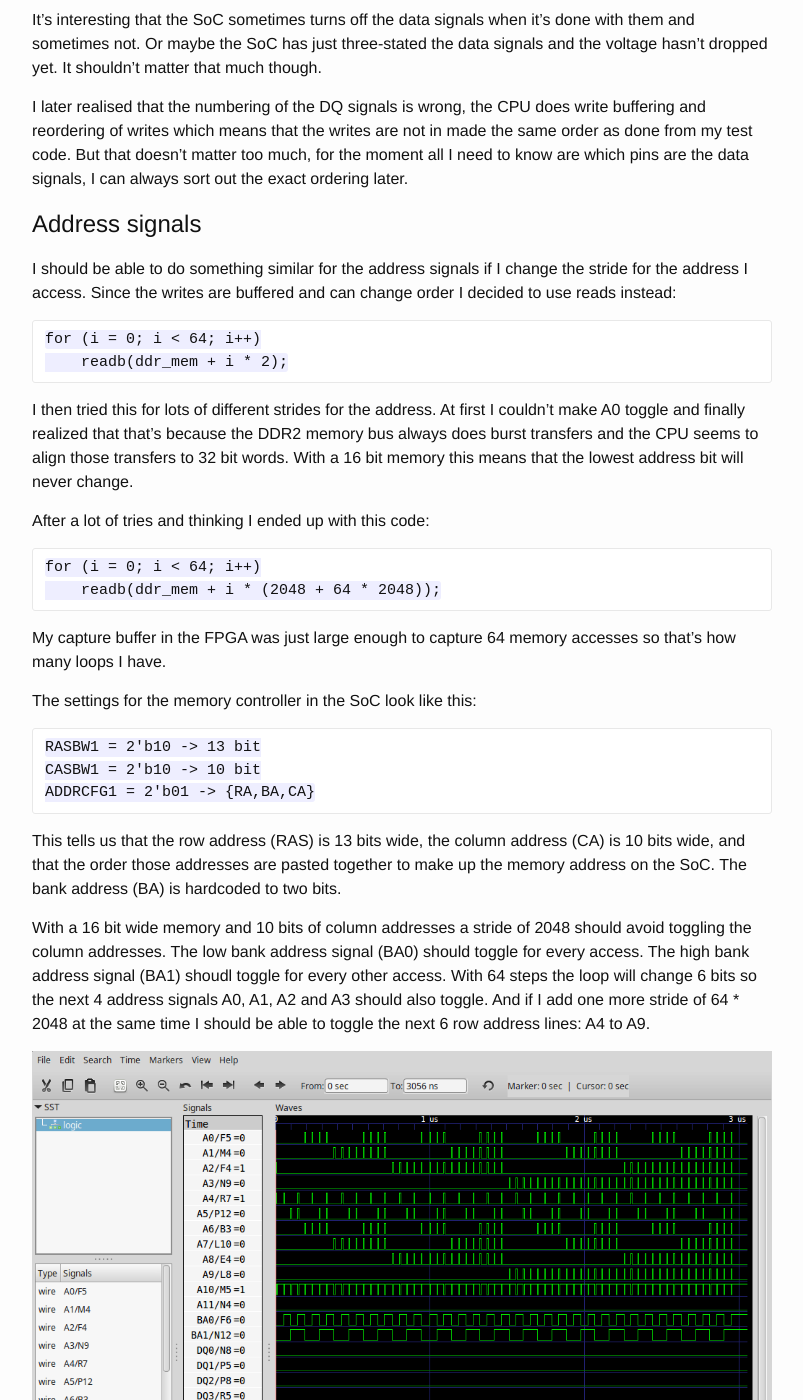
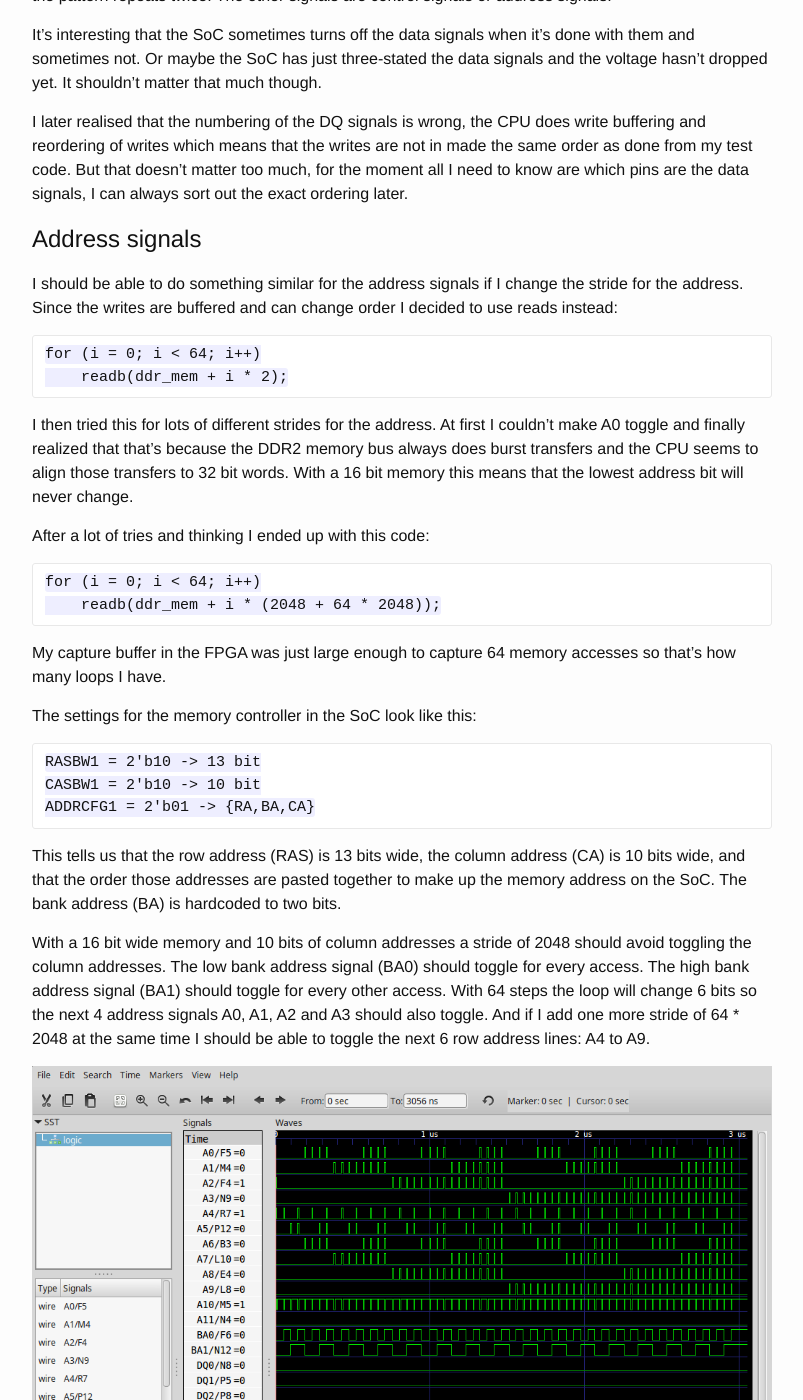
Before and after one commit to wingel/wingel.github.io, a Jekyll site: the page built from _posts/2016-07-10-sds7102-soc-bus.md, in a window 1280 px wide and 1400 px high, scrolled down 2448 px. Shown: the whole window, without its empty margins (238-1041 px from the left). Built offline with Jekyll 4.4.1, drawn with Linux system fonts in a browser that asks for light colours; some of the changed text lies outside the part shown.

Commit message:
forgot to speel cheek

```diff
--- a/_posts/2016-07-10-sds7102-soc-bus.md
+++ b/_posts/2016-07-10-sds7102-soc-bus.md
@@ -24,9 +24,10 @@
 
 As I had discovered earlier the FPGA is connected to the DDR2 memory
 bus of the SoC.  I believe that the FPGA simulates a DDR2 memory.
-This is bad because the DDR2 bus is rather complicated.  The good
-thing is that I should be able to write some code on the SoC that
-affects the signals on the SoC bus which should make it easier to
+This is bad because the DDR2 bus is rather complicated.
+
+The good thing is that I should be able to write some code on the SoC
+that affects the signals on the SoC bus which should make it easier to
 figure out which pins do what.  For the ADC bus where I had to make do
 with whatever the ADC gave me, now I can control the data.
 
@@ -94,8 +95,8 @@
 ===============
 
 I should be able to do something similar for the address signals if I
-change the stride for the address I access.  Since the writes are
-buffered and can change order I decided to use reads instead:
+change the stride for the address.  Since the writes are buffered and
+can change order I decided to use reads instead:
 
     for (i = 0; i < 64; i++)
         readb(ddr_mem + i * 2);
@@ -128,7 +129,7 @@
 With a 16 bit wide memory and 10 bits of column addresses a stride of
 2048 should avoid toggling the column addresses.  The low bank address
 signal (BA0) should toggle for every access.  The high bank address
-signal (BA1) shoudl toggle for every other access.  With 64 steps the
+signal (BA1) should toggle for every other access.  With 64 steps the
 loop will change 6 bits so the next 4 address signals A0, A1, A2 and
 A3 should also toggle.  And if I add one more stride of 64 * 2048 at the
 same time I should be able to toggle the next 6 row address lines: A4
```
Also changed, not shown: other parts of _posts/2016-07-10-sds7102-soc-bus.md (+2 -2 lines).
